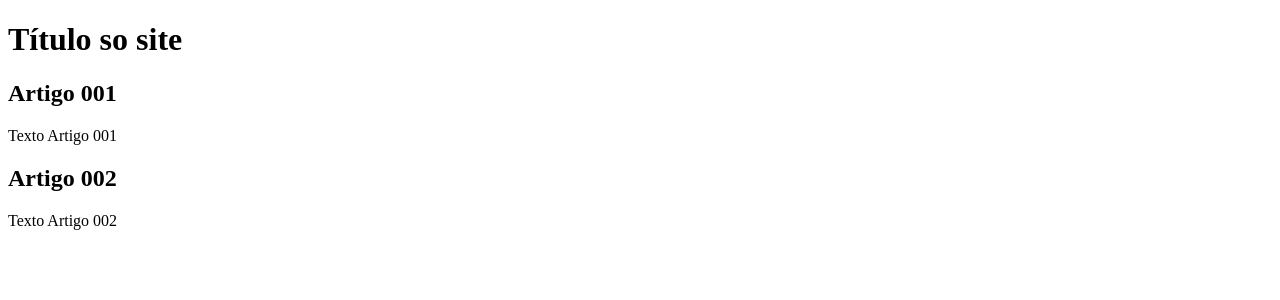
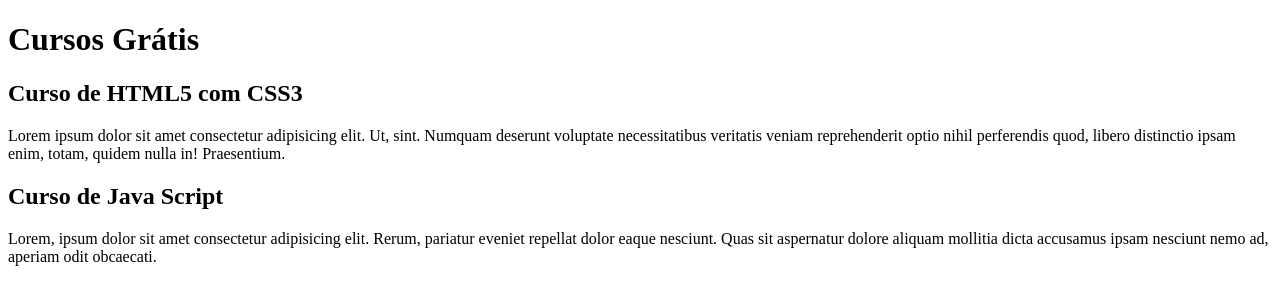
Before and after one commit to sauloesar/projeto-site, a plain HTML site: page index.html in a window 1280 px wide. Drawn offline with Linux system fonts and the light colour scheme.

Commit message:
comecei a editar o conteudo

```diff
--- a/index.html
+++ b/index.html
@@ -8,14 +8,14 @@
 <body>
     <main>
         <header>
-            <h1>Título so site</h1>
+            <h1>Cursos Grátis</h1>
         </header>
         <article>
-            <h2>Artigo 001</h2>
-            <p> Texto Artigo 001</p>
+            <h2>Curso de HTML5 com CSS3</h2>
+            <p>Lorem ipsum dolor sit amet consectetur adipisicing elit. Ut, sint. Numquam deserunt voluptate necessitatibus veritatis veniam reprehenderit optio nihil perferendis quod, libero distinctio ipsam enim, totam, quidem nulla in! Praesentium.</p>
         </article>
-        <h2>Artigo 002</h2>
-        <p>Texto Artigo 002</p>
+        <h2>Curso de Java Script</h2>
+        <p>Lorem, ipsum dolor sit amet consectetur adipisicing elit. Rerum, pariatur eveniet repellat dolor eaque nesciunt. Quas sit aspernatur dolore aliquam mollitia dicta accusamus ipsam nesciunt nemo ad, aperiam odit obcaecati.</p>
     </main>
 </body>
 </html>
```
